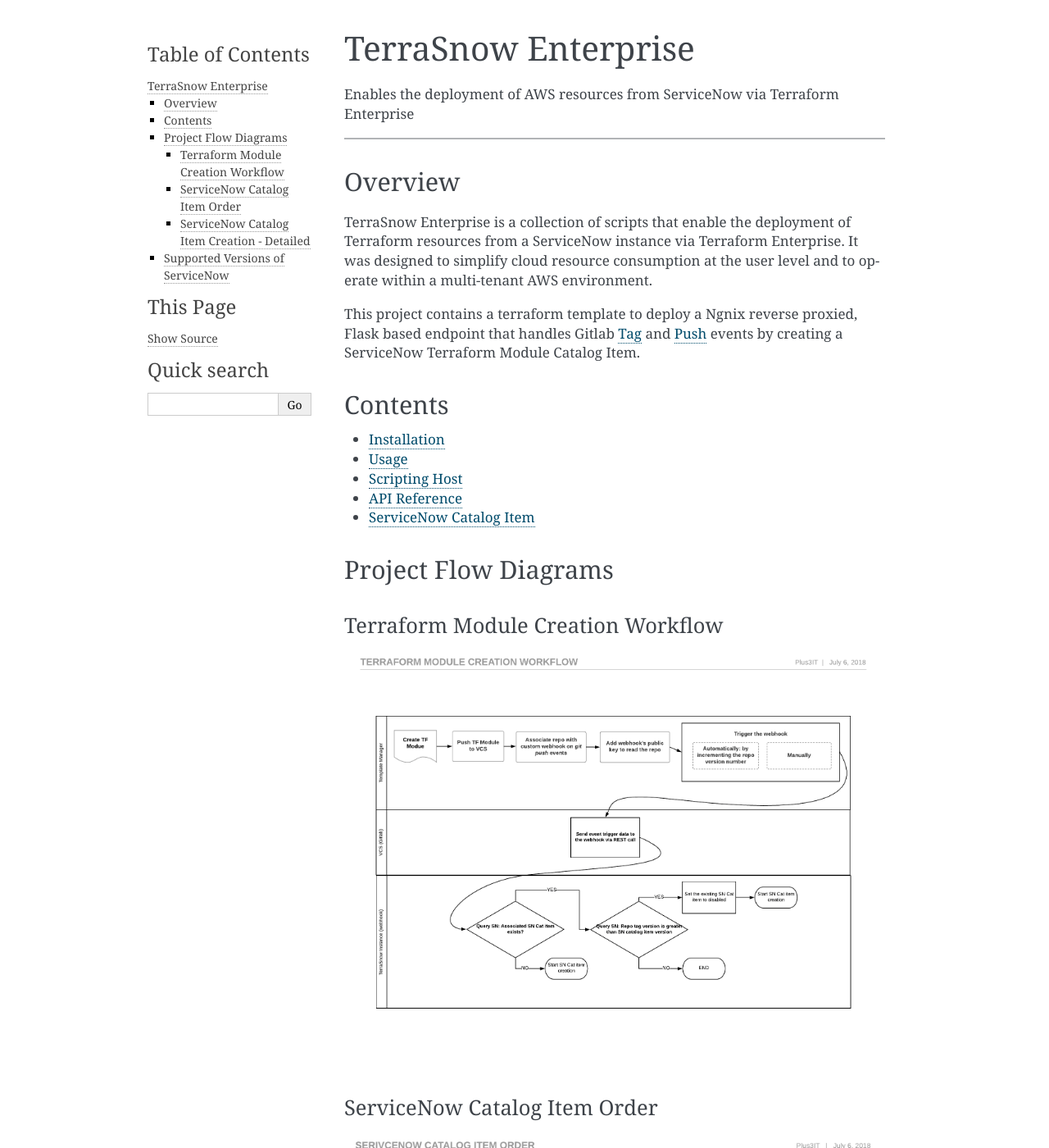
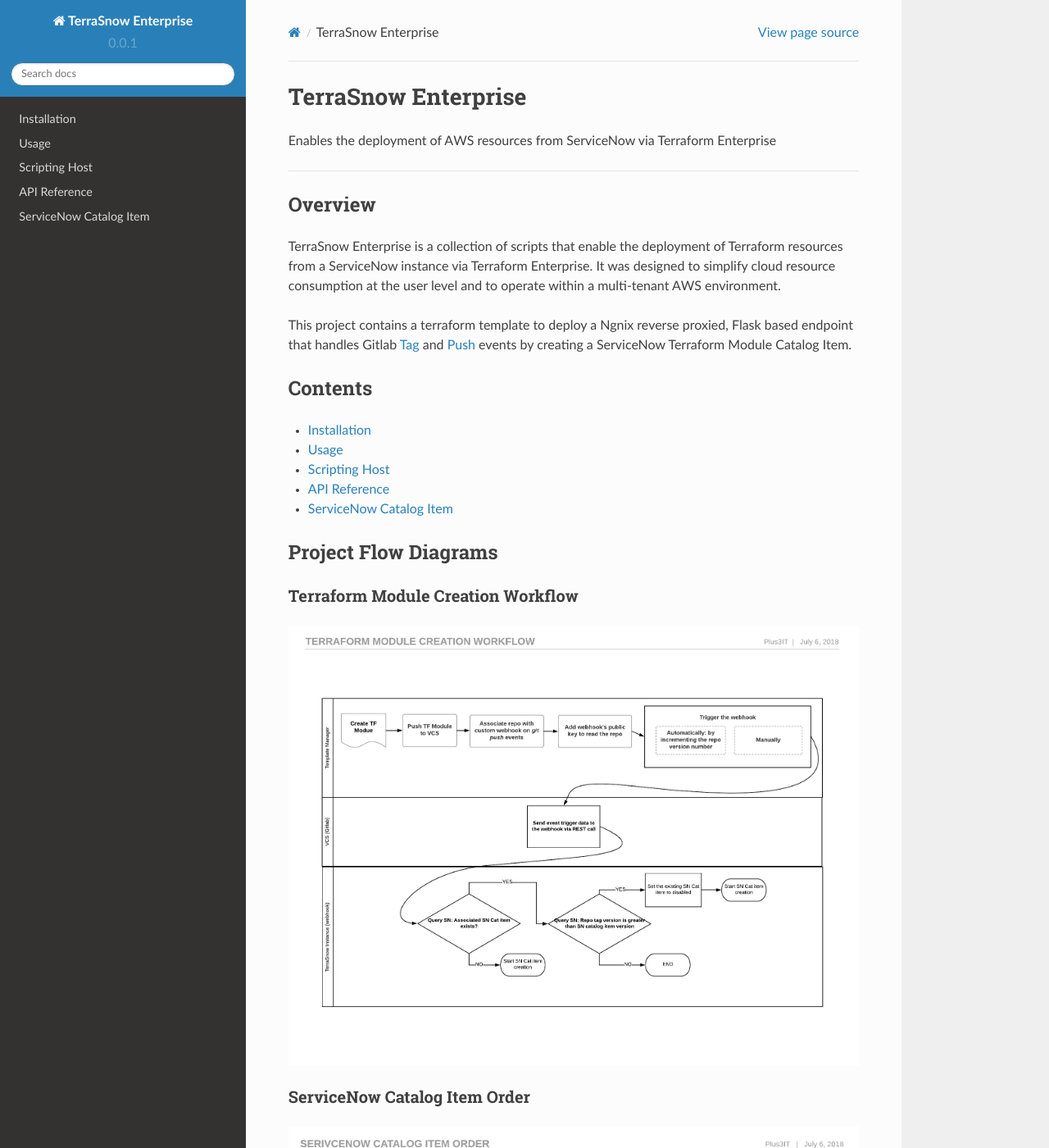
Before and after one commit to userhas404d/terrasnow-enterprise, a Sphinx documentation site: the page built from docs/index.md, in a window 1280 px wide and 1400 px high. Shown: the whole window at 82% size. Built offline with Sphinx 7.4.7 and the Read the Docs theme 2.0.0, drawn with Linux system fonts in a browser that asks for light colours; some of the changed text lies outside the part shown.

Commit message:
update readthedocs theme

```diff
--- a/docs/conf.py
+++ b/docs/conf.py
@@ -22,6 +22,7 @@
 sys.path.insert(0, os.path.abspath('.'))
 
 
+rtd = os.environ.get('READTHEDOCS', None) == 'True'
 # -- General configuration ------------------------------------------------
 
 # If your documentation needs a minimal Sphinx version, state it here.
@@ -101,13 +102,17 @@
 # The theme to use for HTML and HTML Help pages.  See the documentation for
 # a list of builtin themes.
 #
-html_theme = 'alabaster'
 
 # Theme options are theme-specific and customize the look and feel of a theme
 # further.  For a list of options available for each theme, see the
 # documentation.
 #
 # html_theme_options = {}
+
+if not rtd:
+    import sphinx_rtd_theme
+    html_theme = 'sphinx_rtd_theme'
+    html_theme_path = [sphinx_rtd_theme.get_html_theme_path()]
 
 # Add any paths that contain custom static files (such as style sheets) here,
 # relative to this directory. They are copied after the builtin static files,
```
